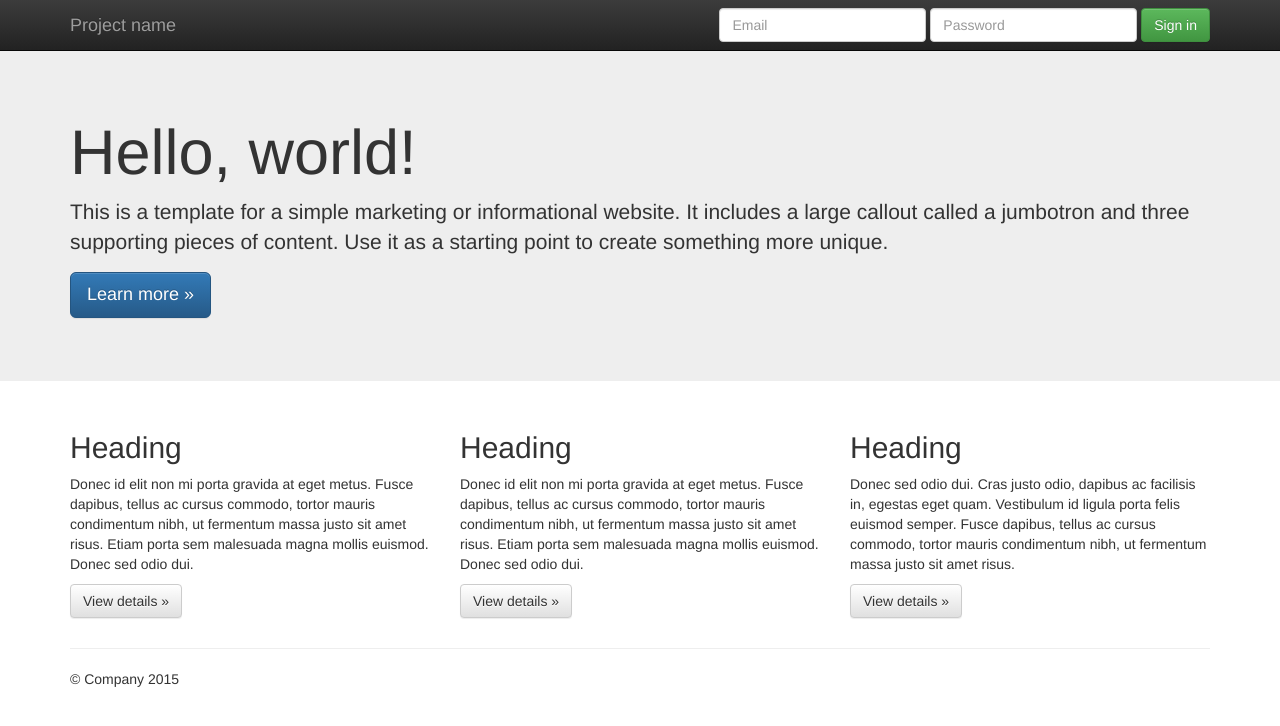
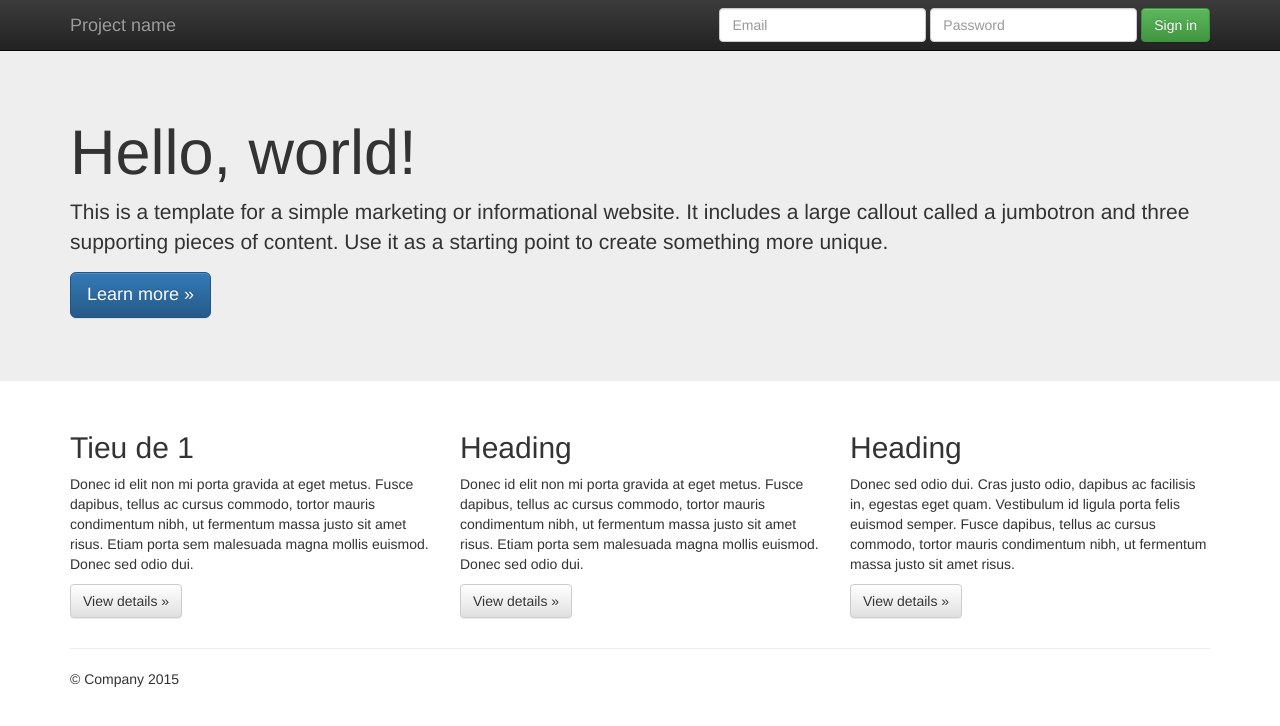
Before and after one commit to nhat21021997/demo2, a plain HTML site: page index.html in a window 1280 px wide. Drawn offline with nearby package versions, Linux system fonts and the light colour scheme; files whose address does not match are found by name.

Commit message:
thay doi ten tieu de

```diff
--- a/index.html
+++ b/index.html
@@ -65,7 +65,7 @@
       <!-- Example row of columns -->
       <div class="row">
         <div class="col-md-4">
-          <h2>Heading</h2>
+          <h2>Tieu de 1</h2>
           <p>Donec id elit non mi porta gravida at eget metus. Fusce dapibus, tellus ac cursus commodo, tortor mauris condimentum nibh, ut fermentum massa justo sit amet risus. Etiam porta sem malesuada magna mollis euismod. Donec sed odio dui. </p>
           <p><a class="btn btn-default" href="#" role="button">View details &raquo;</a></p>
         </div>
```
